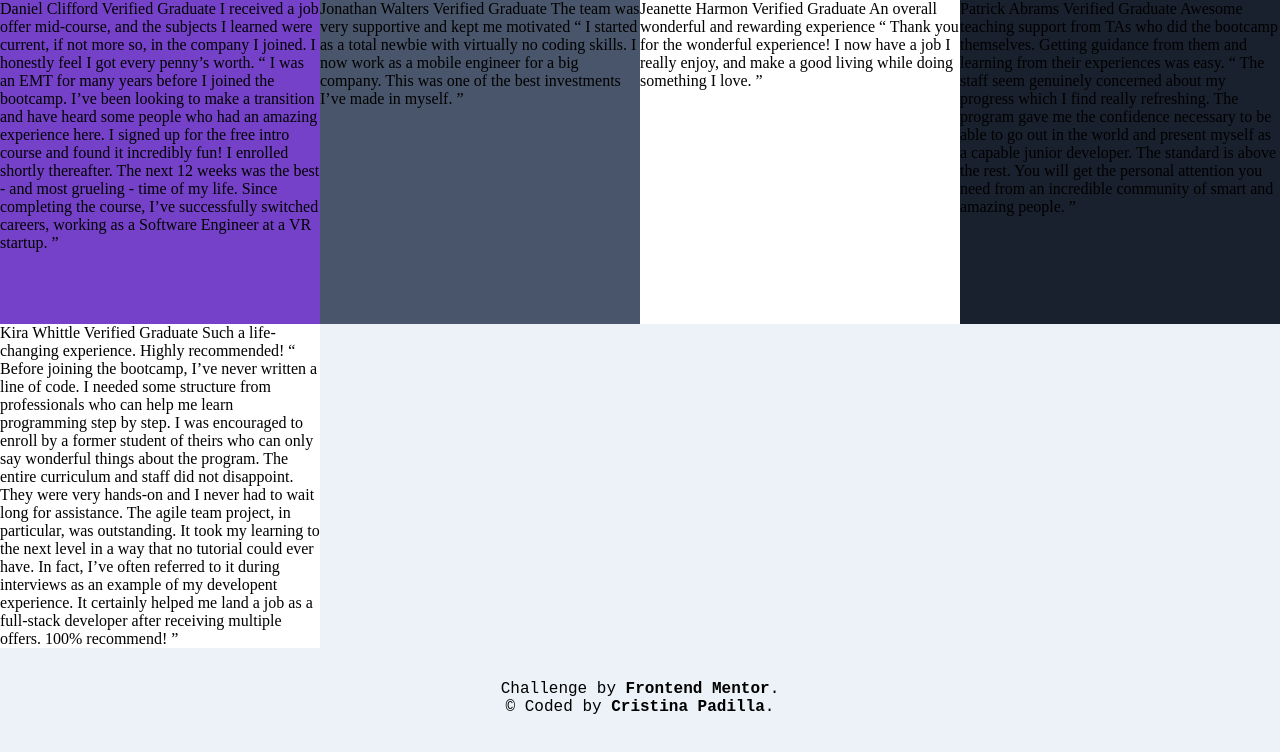
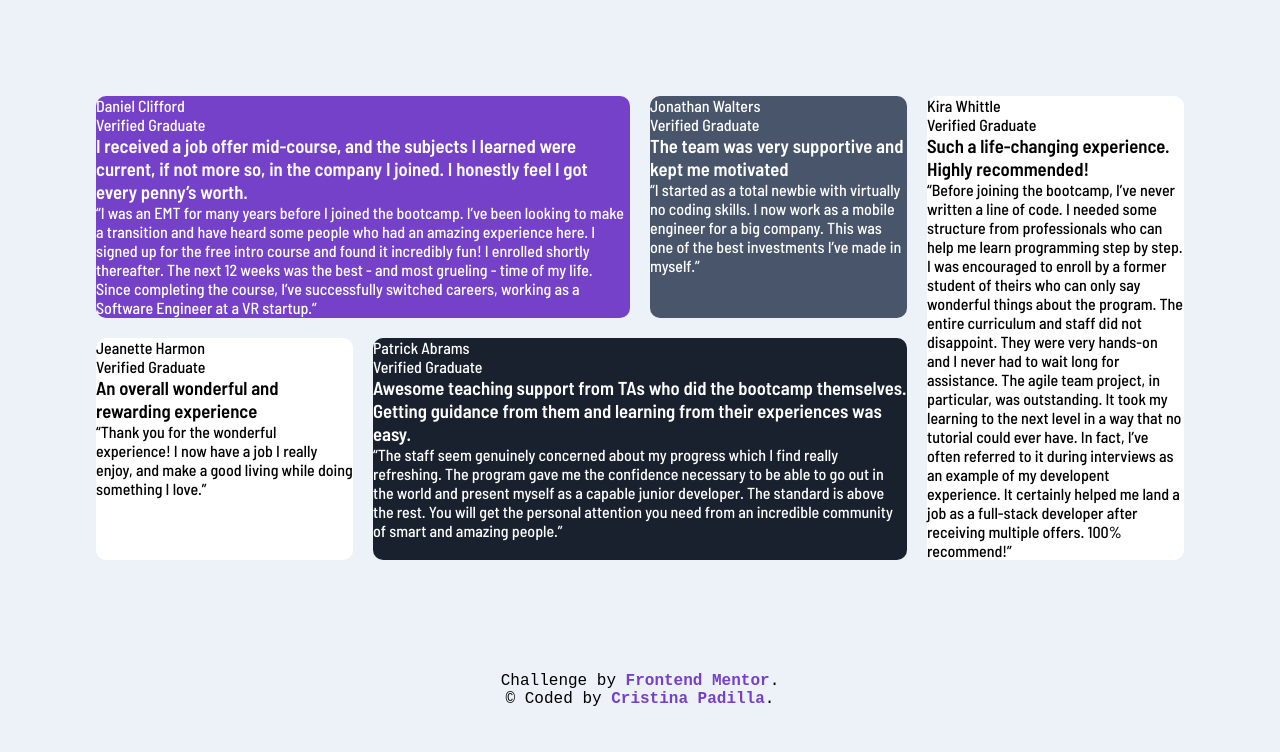
Before and after one commit to Mama-simba/testimonials-section, a plain HTML site: page index.html in a window 1280 px wide. Drawn offline with Linux system fonts and the light colour scheme.

Commit message:
Grid layout done

```diff
--- a/index.html
+++ b/index.html
@@ -17,69 +17,70 @@
 <body>
 
   <div class="grid-container">
+
     <div class=grid-item-daniel>
-      Daniel Clifford
-      Verified Graduate
-      I received a job offer mid-course, and the subjects I learned were current, if not more so,
-      in the company I joined. I honestly feel I got every penny’s worth.
+      <p class="name">Daniel Clifford</p>
+      <p class="graduate">Verified Graduate</p>
 
-      “ I was an EMT for many years before I joined the bootcamp. I’ve been looking to make a
+      <h3>I received a job offer mid-course, and the subjects I learned were current, if not more so,
+      in the company I joined. I honestly feel I got every penny’s worth.</h3>
+
+      <p class="testimonial">“I was an EMT for many years before I joined the bootcamp. I’ve been looking to make a
       transition and have heard some people who had an amazing experience here. I signed up
       for the free intro course and found it incredibly fun! I enrolled shortly thereafter.
       The next 12 weeks was the best - and most grueling - time of my life. Since completing
-      the course, I’ve successfully switched careers, working as a Software Engineer at a VR startup. ”
+      the course, I’ve successfully switched careers, working as a Software Engineer at a VR startup.”</p>
     </div>
 
 
     <div class=grid-item-jonathan>
-      Jonathan Walters
-      Verified Graduate
+      <p class="name">Jonathan Walters</p>
+      <p class="graduate">Verified Graduate</p>
 
-      The team was very supportive and kept me motivated
+      <h3>The team was very supportive and kept me motivated</h3>
 
-      “ I started as a total newbie with virtually no coding skills. I now work as a mobile engineer
-      for a big company. This was one of the best investments I’ve made in myself. ”
+      <p class="testimonial">“I started as a total newbie with virtually no coding skills. I now work as a mobile engineer
+      for a big company. This was one of the best investments I’ve made in myself.”</p>
     </div>
 
 
     <div class=grid-item-jeanette>
-      Jeanette Harmon
-      Verified Graduate
+      <p class="name">Jeanette Harmon</p>
+      <p class="graduate">Verified Graduate</p>
 
-      An overall wonderful and rewarding experience
+      <h3>An overall wonderful and rewarding experience</h3>
 
-      “ Thank you for the wonderful experience! I now have a job I really enjoy, and make a good living
-      while doing something I love. ”
+      <p class="testimonial">“Thank you for the wonderful experience! I now have a job I really enjoy, and make a good living
+      while doing something I love.”</p>
     </div>
 
     <div class=grid-item-patrick>
-      Patrick Abrams
-      Verified Graduate
+      <p class="name">Patrick Abrams<p>
+      <p class="graduate">Verified Graduate</p>
 
-      Awesome teaching support from TAs who did the bootcamp themselves. Getting guidance from them and
-      learning from their experiences was easy.
+      <h3>Awesome teaching support from TAs who did the bootcamp themselves. Getting guidance from them and
+      learning from their experiences was easy.</h3>
 
-      “ The staff seem genuinely concerned about my progress which I find really refreshing. The program
+      <p class="testimonial">“The staff seem genuinely concerned about my progress which I find really refreshing. The program
       gave me the confidence necessary to be able to go out in the world and present myself as a capable
       junior developer. The standard is above the rest. You will get the personal attention you need from
-      an incredible community of smart and amazing people. ”
+      an incredible community of smart and amazing people.”</p>
     </div>
 
     <div class=grid-item-kira>
-      Kira Whittle
-      Verified Graduate
+      <p class="name">Kira Whittle</p>
+      <p class="graduate">Verified Graduate</p>
 
-      Such a life-changing experience. Highly recommended!
+      <h3>Such a life-changing experience. Highly recommended!</h3>
 
-      “ Before joining the bootcamp, I’ve never written a line of code. I needed some structure from
+      <p class="testimonial">“Before joining the bootcamp, I’ve never written a line of code. I needed some structure from
       professionals who can help me learn programming step by step. I was encouraged to enroll by a former
       student of theirs who can only say wonderful things about the program. The entire curriculum and staff
       did not disappoint. They were very hands-on and I never had to wait long for assistance. The agile team
       project, in particular, was outstanding. It took my learning to the next level in a way that no tutorial
       could ever have. In fact, I’ve often referred to it during interviews as an example of my developent
       experience. It certainly helped me land a job as a full-stack developer after receiving multiple offers.
-      100% recommend! ”
-
+      100% recommend!”</p>
     </div>
 
   </div>
@@ -93,7 +94,7 @@
 
     <p>Challenge by <a href="https://www.frontendmentor.io?ref=challenge" target="_blank"><strong>Frontend
           Mentor</strong></a>.</p>
-    <p>© Coded by <a href="https://www.cristina-padilla.com/"><strong>Cristina Padilla</strong></a>.</p>
+    <p>© Coded by <a href="https://www.cristina-padilla.com/" target="_blank"><strong>Cristina Padilla</strong></a>.</p>
 
   </div>
 </body>
--- a/styles.css
+++ b/styles.css
@@ -7,6 +7,7 @@
 html {
   box-sizing: border-box;
   background-color: var(--background);
+  font-family: 'Barlow Semi Condensed', sans-serif;
 }
 
 :root{
@@ -43,25 +44,50 @@
     display: grid;
     grid-template-columns: 1fr 1fr 1fr 1fr;
     grid-template-rows: 1fr 1fr;
-    justify-items: center;
+    grid-gap: 20px;
+    grid-template-areas: "daniel daniel jonathan kira"
+                          "jeanette patrick patrick kira";
+    padding: 6rem;
+
 }
 
 
 .grid-item-daniel{
     background-color: var(--backdaniel);
+    border-radius: 10px;
+    grid-area: daniel;
+
 }
 
 .grid-item-jonathan{
     background-color: var(--backjonathan);
+    border-radius: 10px;
+    grid-area: jonathan;
 }
 
-.grid-item-jeanette,
 .grid-item-kira {
     background-color: var(--white);
+    border-radius: 10px;
+    grid-area: kira;
 }
+
+.grid-item-jeanette {
+    background-color: var(--white);
+    border-radius: 10px;
+    grid-area: jeanette;
+}
+
 
 .grid-item-patrick {
     background-color: var(--backpatrick);
+    border-radius: 10px;
+    grid-area: patrick;
+}
+
+.grid-item-daniel,
+.grid-item-jonathan,
+.grid-item-patrick {
+    color: var(--white);
 }
 
 
@@ -74,16 +100,16 @@
 .attribution {
     text-align: center;
     font-family: "Courier New", Courier, monospace;
-    color: var(--darkcyan);
-    padding: 2rem 1rem;
+    color: black;
+    padding: 1rem;
 }
 
 
 .attribution a {
   text-decoration: none;
-  color: var(--softred);
+  color: var(--backdaniel);
 }
 
 .attribution a:hover {
-  color: var(--darkcyan);
+  color: var(--backpatrick);
 }
```
